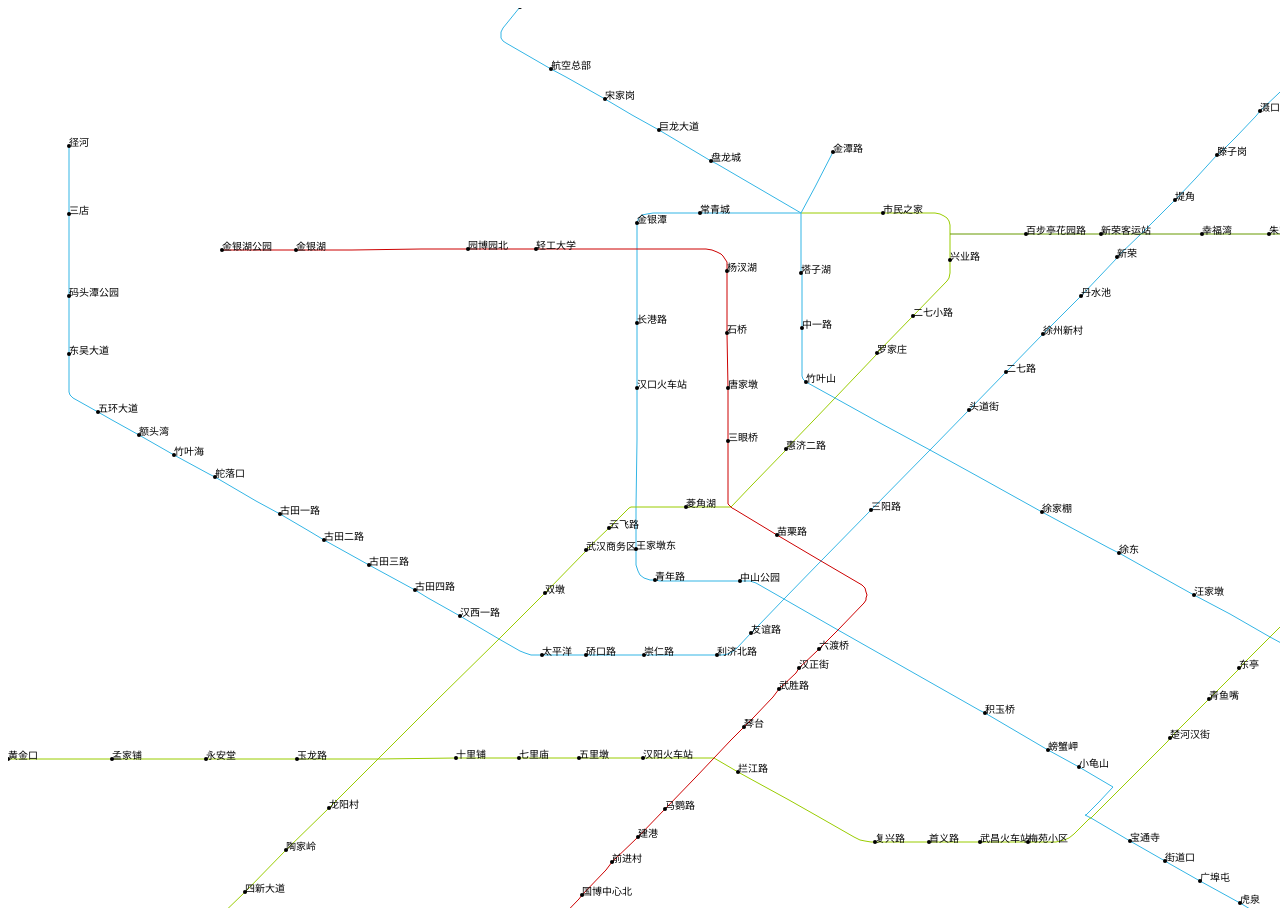
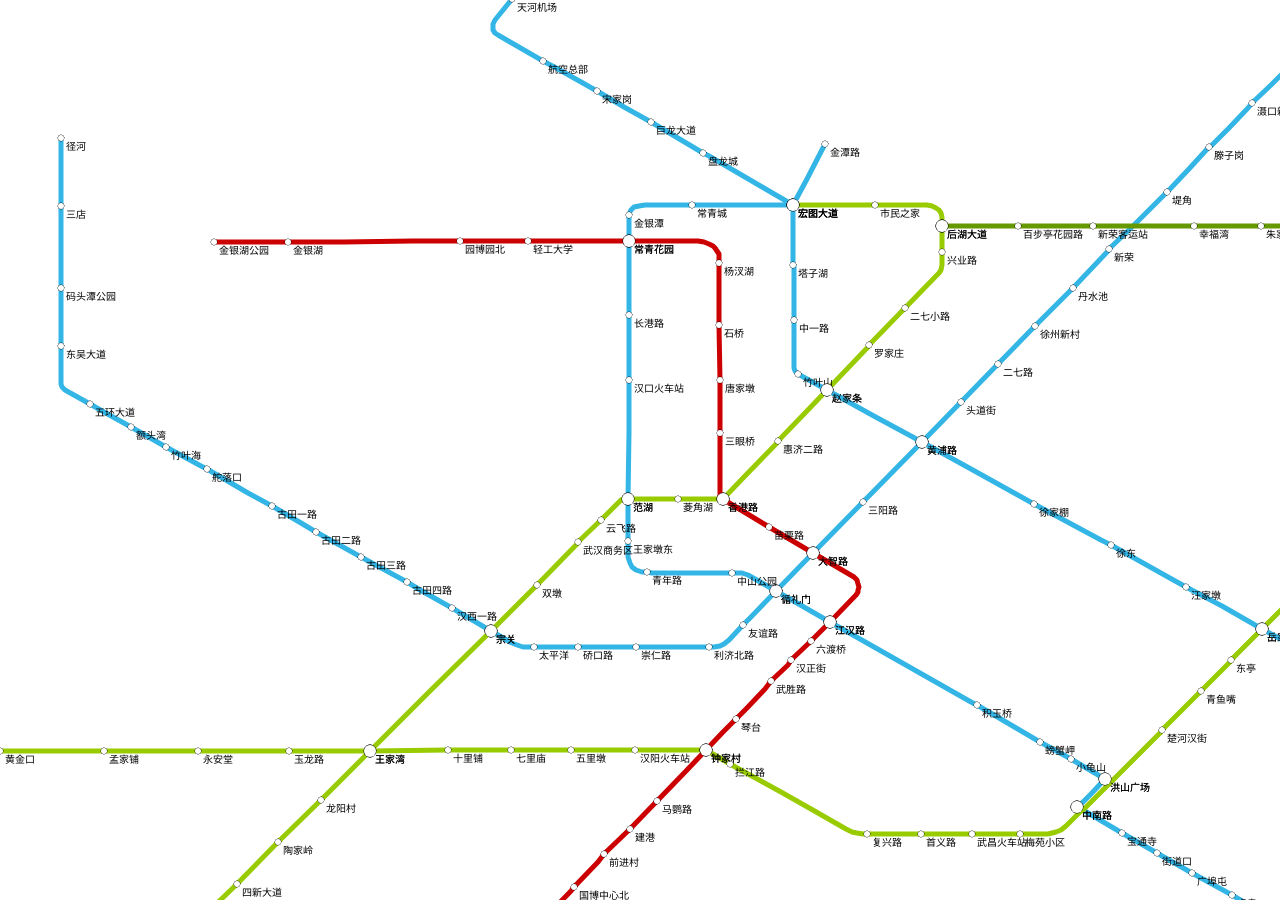
Before and after one commit to GeoLibra/canvasdemo, a plain HTML site: page subway/index.html in a window 1280 px wide. Shown: the top 920 px of the page. Drawn offline with Linux system fonts and the light colour scheme.

Commit message:
add discription by img

```diff
--- a/subway/index.html
+++ b/subway/index.html
@@ -3,6 +3,12 @@
 <head>
     <meta charset="UTF-8">
     <title>Title</title>
+    <style>
+        *{
+            margin: 0 auto;
+            padding: 0;
+        }
+    </style>
 </head>
 <body>
 <canvas id="draw"></canvas>
@@ -10,29 +16,69 @@
 </html>
 <script>
     var draw=document.getElementById('draw');
+    //添加事件
+    draw.onmousedown=clickSubway;
+    draw.onmousemove=dragSubway;
+    draw.onmouseup=stopDrag;
+    draw.onmouseout=stopDrag;
+
     const colors=["#33B5E5","#0099CC","#AA66CC","#9933CC","#99CC00","#669900","#FFBB33","#FF8800","#FF4444","#CC0000"];
-    var station_r=2;
-    draw.width=1296;
+    var station_r=3;
+    var isDrag=false;
+    var left=1;
+    var top=1;
+    //平移
+    var mx=0;
+    var my=0;
+    draw.width=1300;
     draw.height=900;
     var ctx=draw.getContext('2d');
-
-
     //读取本地数据
     var xhr=new XMLHttpRequest();
     var cityname='wuhan';
+    var lines;
     xhr.open('get','./data/drw_'+cityname+'.json');
     xhr.send();
     xhr.onreadystatechange=function () {
         if(xhr.readyState==4&&xhr.status==200){
             var result=JSON.parse(xhr.responseText);
-            var lines=result.l;
+            lines=result.l;
+            drawSubway();
+        }
+    };
+
+    function clickSubway() {
+        isDrag=true;
+    }
+    function dragSubway(e) {
+        mx=e.pageX-draw.offsetLeft;
+        my=e.pageY-draw.offsetTop;
+        console.log();
+        if(isDrag){
+            drawSubway();
+        }
+    }
+    function stopDrag() {
+        isDrag=false;
+    }
+    function drawSubway() {
+        ctx.clearRect(0,0,draw.width,draw.height);
+        var rs={};
         lines.forEach(function (item) {
             var points=item.c;  //线路
             ctx.beginPath();
+
             ctx.strokeStyle=colors[Math.floor(Math.random()*colors.length)];
-                ctx.moveTo(points[0].split(' ')[0],points[0].split(' ')[1]);
+            ctx.lineWidth=5;
+            ctx.lineJoin='round';
+            ctx.lineCap='round';
+            var x=parseInt(points[0].split(' ')[0]);
+            var y=parseInt(points[0].split(' ')[1]);
+            ctx.moveTo(x-mx,y-my);
             for(var i=1;i<points.length;i++){
-                    ctx.lineTo(points[i].split(' ')[0],points[i].split(' ')[1]);
+                x=parseInt(points[i].split(' ')[0]);
+                y=parseInt(points[i].split(' ')[1]);
+                ctx.lineTo(x-mx,y-my);
 //                    ctx.arc(points[i].split(' ')[0],points[i].split(' ')[1],2,0,Math.PI*2);
             }
             ctx.stroke();
@@ -40,17 +86,32 @@
             var stations=item.st;   //站点
 
             stations.forEach(function (station) {
-                    var x=station.rs.split(' ')[0];
-                    var y=station.rs.split(' ')[1];
+                if(rs[station.poiid]){
+
+                }else{
+                    var x=parseInt(station.rs.split(' ')[0]);
+                    var y=parseInt(station.rs.split(' ')[1]);
+                    ctx.strokeStyle='#000';
+                    ctx.fillStyle='#fff';
+                    ctx.lineWidth=1;
                     ctx.beginPath();
-                    ctx.arc(x,y,station_r,0,2*Math.PI);
-                    ctx.fillText(station.n,x,y);
+                    if(station.t==='1'){
+                        //换乘站
+                        ctx.arc(x-mx,y-my,station_r*2,0,2*Math.PI);
+                    }else{
+                        ctx.arc(x-mx,y-my,station_r,0,2*Math.PI);
+                    }
+                    ctx.stroke();
                     ctx.fill();
+                    ctx.textAlign='start';
+                    ctx.textBaseline='hanging';
+                    ctx.fillStyle='#000';
+                    ctx.fillText(station.n,x+5-mx,y+5-my);
                     ctx.closePath();
+                    rs[station.poiid]='';
+                }
+
             });
-            })
-
+        });
     }
-    };
-
 </script>
```
Also changed, not shown: canvasclock.html (+5 -5 lines), img/clock.png (added), img/subway.png (added), img/tangram.png (added), img/time.png (added), 1 other file. Lines whose indentation alone changed are shown as unchanged.
